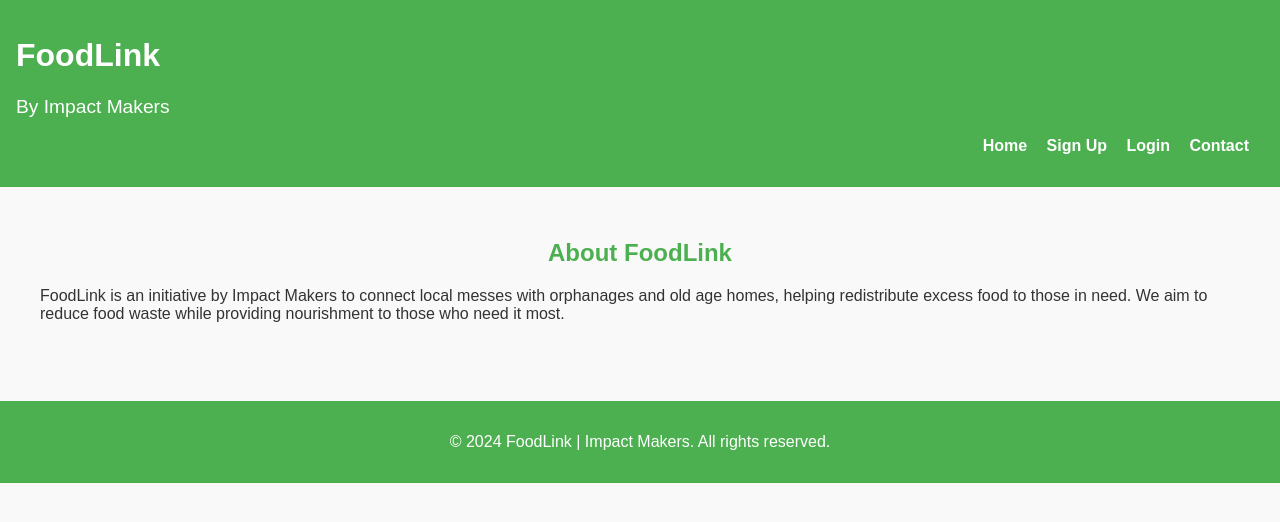
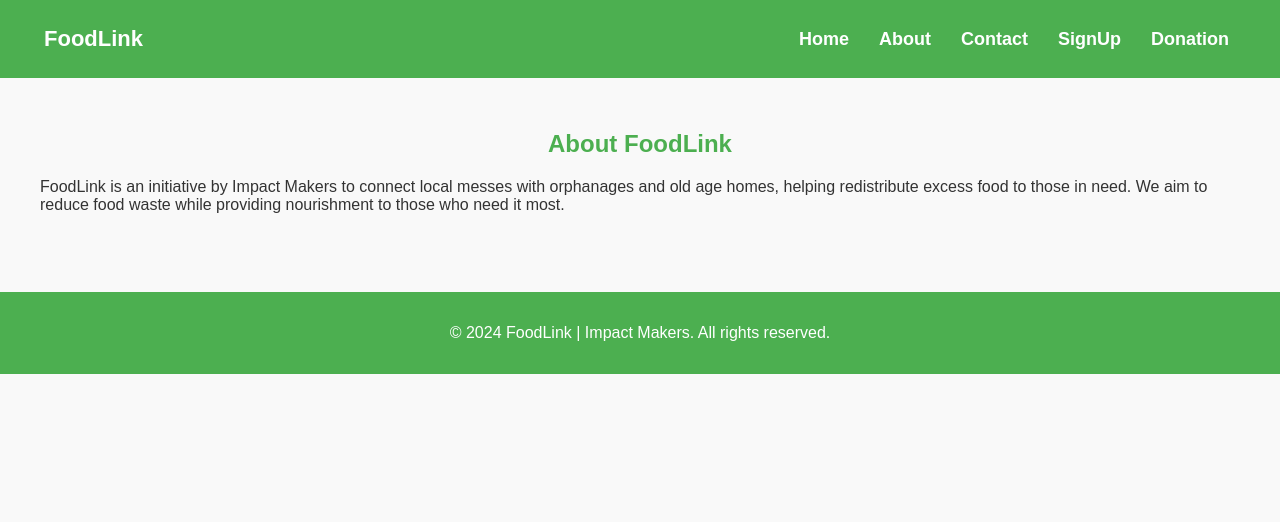
Before and after one commit to Aadiii03/Project-FoodLink, a plain HTML site: page about.html in a window 1280 px wide. Drawn offline with Linux system fonts and the light colour scheme.

Commit message:
First Commit

```diff
--- a/proj/about.html
+++ b/about.html
@@ -8,14 +8,19 @@
 </head>
 <body>
     <header>
-        <h1>FoodLink</h1>
-        <p class="team-name">By Impact Makers</p>
-        <nav>
-            <ul>
+
+        <nav class="navbar">
+            <div class="brand">
+                <a href="#foodlink">
+                    <i class="fas fa-utensils"></i> FoodLink
+                </a>
+            </div>
+            <ul class="nav-links">
                 <li><a href="index.html">Home</a></li>
-                <li><a href="signup.html">Sign Up</a></li>
-                <li><a href="login.html">Login</a></li>
-                <li><a href="contact.html">Contact</a></li>
+                <li><a href="about.html">About</a></li>
+                <li><a href="#contact">Contact</a></li>
+                <li><a href="signup.html">SignUp</a></li>
+                <li><a href="#donation">Donation</a></li>
             </ul>
         </nav>
     </header>
--- a/proj/styles.css
+++ b/styles.css
@@ -175,7 +175,7 @@ footer {
 }
 /* Home page specific styles */
 .hero {
-    background: url('https://via.placeholder.com/1200x500') no-repeat center center/cover;
+    background: url('https://d2eehagpk5cl65.cloudfront.net/img/q60/uploads/2022/04/zumaamericastwentyfive958310-scaled.jpg') no-repeat center center/cover;
     color: white;
     text-align: center;
     padding: 5rem 0;
```
Also changed, not shown: index.html (renamed from proj/index.html, +6 -6 lines), signup.html (renamed from proj/signup.html, +3 -3 lines), script.js (renamed from proj/script.js), slide navbar style.css (renamed from proj/slide navbar style.css).
